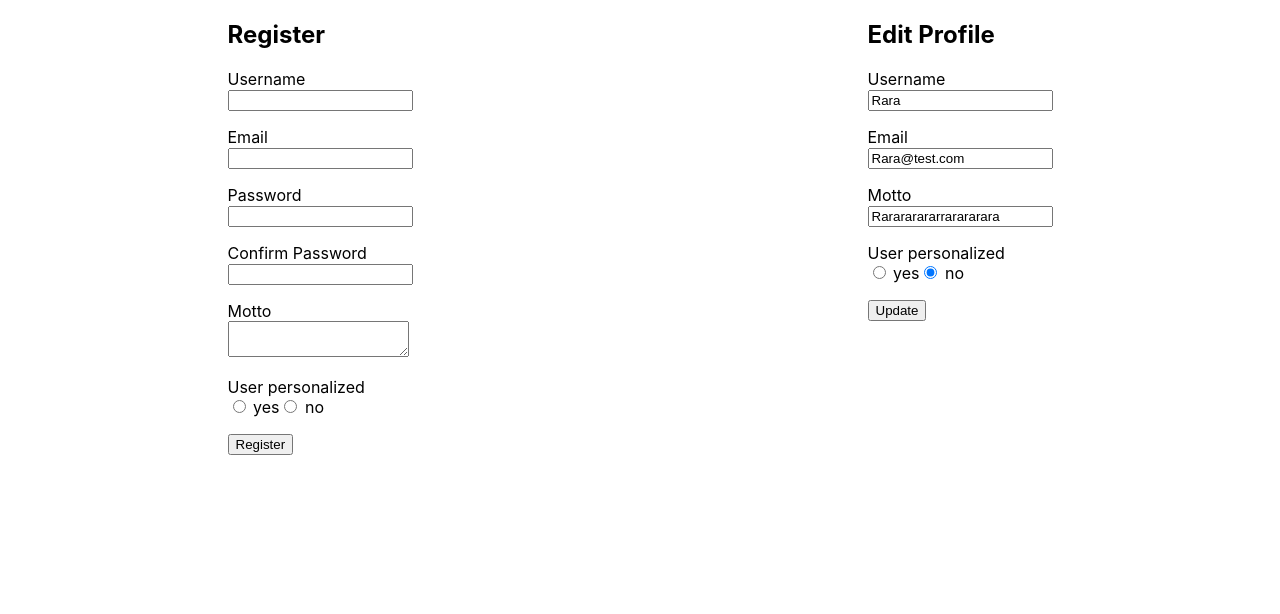
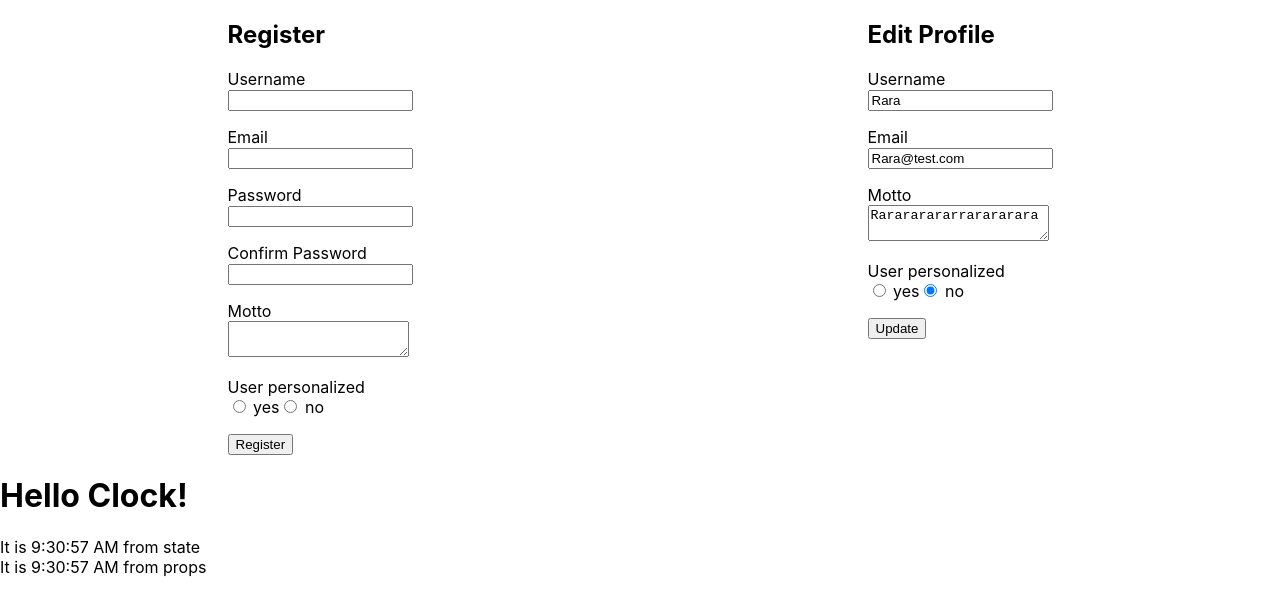
Before and after one commit to CovaciRao/orange, a React (Create React App) app: page / in a window 1280 px wide. Shown: the top 614 px of the page. Built offline with nearby package versions, Linux system fonts and the light colour scheme.

Commit message:
Class3 states lifecycles

```diff
--- a/src/App.js
+++ b/src/App.js
@@ -1,16 +1,37 @@
+import React from 'react';
 import './App.css';
+import Clock from './Clock/Clock';
 import FormControl from './FormControl/FormControl';
 import UserForm from './UserForm/UserForm';
 
 
-function App() {
+class App extends React.Component {
+  constructor(props) {
+    super(props);
+    this.state = {
+      date: new Date(),
+    }
+  }
+
+  componentDidMount() {
+    this.someTimer = setInterval(() => {
+      this.setState({
+        date: new Date(),
+      })
+    }, 1000);
+  }
+
+  componentWillUnmount() {
+    clearInterval(this.someTimer);
+  }
+
+  render() {
     const TheProfile = {
       username: 'Rara',
       email: 'Rara@test.com',
       motto: 'Rarararararrarararara',
       personalized: false,
     }
-
     return (
       <div className="App">
         <div className="forms">
@@ -35,13 +56,14 @@ function App() {
           >
             <FormControl label="Username" type="text" name="username" id="username" value={TheProfile.username}/>
             <FormControl label="Email" type="email" name="email" id="email" value={TheProfile.email}/>
-          <FormControl label="Motto" type="textarea" name="motto" id="motto" value={TheProfile.motto}/>
+            <FormControl type="textarea" label="Motto" for="textarea" name="motto" id="motto" value={TheProfile.motto}/>
             <FormControl type="radio" label="User personalized" for="radio" name="userPersonalized" id="userPersonalized" isChecked={TheProfile.personalized} val1="yes" val2="no"/>
           </UserForm>
         </div>
-
+        <Clock date={this.state.date}/>
       </div>
     );
   }
+}
 
 export default App;
--- /dev/null
+++ b/src/Clock/Clock.js
@@ -0,0 +1,33 @@
+import React from "react";
+class Clock extends React.Component {
+  constructor(props) {
+    super(props);
+    this.state = {
+      date: new Date(),
+    };
+  }
+
+  componentDidMount() {
+    this.myTimer = setInterval(() => {
+      this.setState({
+        date: new Date(),
+      });
+    },1000);
+  }
+
+  componentWillUnmount() {
+    clearInterval(this.myTimer)
+  }
+
+  render() {
+    return (
+    <>
+      <h1>Hello Clock!</h1>
+      <span>It is {this.state.date.toLocaleTimeString()} from state</span> <br />
+      <span>It is {this.props.date.toLocaleTimeString()} from props</span>
+    </>
+    );
+  }
+}
+
+  export default Clock;
--- a/src/FormControl/FormControl.js
+++ b/src/FormControl/FormControl.js
@@ -7,7 +7,7 @@ function FormControl(props) {
     <label htmlFor={props.for}>{props.label}</label>
     <br/>
     {props.for == "textarea" ?
-      <textarea type={props.type}  name={props.name} id={props.id} value={props.value}></textarea>
+      <textarea type={props.type} name={props.name} id={props.id} value={props.value}></textarea>
     :
       props.type == "radio" ?
        <React.Fragment>
```
Also changed, not shown: src/Cat/Cat.js (+20 -9 lines). Lines whose indentation alone changed are shown as unchanged.
